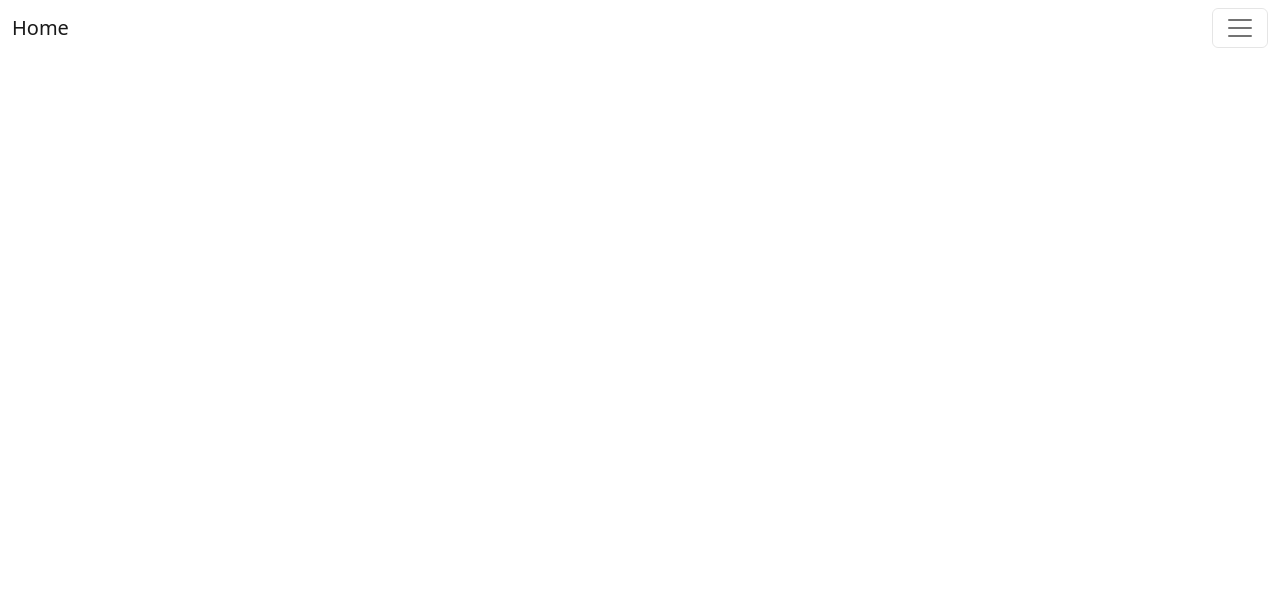
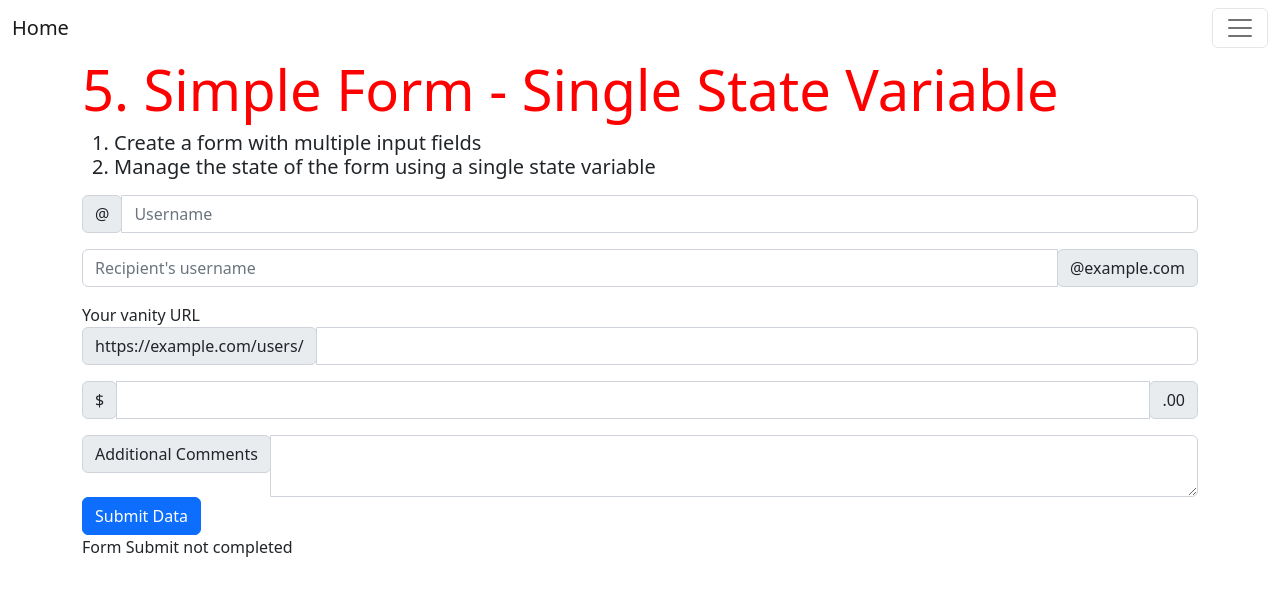
Before and after one commit to hhk998402/react-primer, a React app: page /simpleForm1 in a window 1280 px wide. Before the commit this address had no page. Shown: the top 596 px of the page. Built offline with nearby package versions, Linux system fonts and the light colour scheme.

Commit message:
Simple React Form 1 Completed

```diff
--- a/src/App.js
+++ b/src/App.js
@@ -6,6 +6,7 @@ import NavBar from "./NavBar";
 import Counter from "./StateManagement/Counter";
 import AddTwoNums from "./StateManagement/AddTwoNums";
 import CircleCanvas from "./StateManagement/CircleCanvas";
+import SimpleFormSingleState from "./Forms/SimpleForm1/SimpleFormSingleState";
 
 const App = () => {
     return (
@@ -37,6 +38,11 @@ const App = () => {
                     path="circleCanvas"
                     element={<CircleCanvas />}
                 />
+                <Route
+                    exact
+                    path="simpleForm1"
+                    element={<SimpleFormSingleState />}
+                />
             </Routes>
         </>
 
--- /dev/null
+++ b/src/Forms/SimpleForm1/SimpleFormSingleState.js
@@ -0,0 +1,70 @@
+import React, { useReducer, useState } from "react";
+import formReducer from "./formReducer";
+
+const SimpleFormSingleState = () => {
+    const [formState, dispatch] = useReducer(formReducer, {});
+    const [showFormData, setShowFormData] = useState(false);
+    const handleTextInput = (e) => {
+        dispatch({
+            type: "TEXT_INPUT",
+            name: e.target.name,
+            payload: e.target.value
+        });
+    };
+
+    return(
+        <div className="container">
+            <h1 className="display-4">5. Simple Form - Single State Variable</h1>
+            <h6 className="lead">
+                <ol>
+                    <li>Create a form with multiple input fields</li>
+                    <li>Manage the state of the form using a single state variable</li>
+                </ol>
+            </h6>
+            <div className="row">
+                <div className="input-group mb-3">
+                    <div className="input-group-prepend">
+                        <span className="input-group-text" id="basic-addon1">@</span>
+                    </div>
+                    <input type="text" className="form-control" placeholder="Username" aria-label="Username" aria-describedby="basic-addon1" name="username" value={formState.username} onChange={handleTextInput} />
+                    </div>
+
+                    <div className="input-group mb-3">
+                    <input type="text" className="form-control" placeholder="Recipient's username" aria-label="Recipient's username" aria-describedby="basic-addon2" name="recipient" value={formState.recipient} onChange={handleTextInput} />
+                    <div className="input-group-append">
+                        <span className="input-group-text" id="basic-addon2">@example.com</span>
+                    </div>
+                    </div>
+
+                    <label htmlFor="basic-url">Your vanity URL</label>
+                    <div className="input-group mb-3">
+                    <div className="input-group-prepend">
+                        <span className="input-group-text" id="basic-addon3">https://example.com/users/</span>
+                    </div>
+                    <input type="text" className="form-control" id="basic-url" aria-describedby="basic-addon3" name="url" value={formState.url} onChange={handleTextInput} />
+                    </div>
+
+                    <div className="input-group mb-3">
+                    <div className="input-group-prepend">
+                        <span className="input-group-text">$</span>
+                    </div>
+                    <input type="number" className="form-control" aria-label="Amount (to the nearest dollar)" name="amount" value={formState.amount} onChange={handleTextInput} />
+                    <div className="input-group-append">
+                        <span className="input-group-text">.00</span>
+                    </div>
+                    </div>
+
+                    <div className="input-group">
+                    <div className="input-group-prepend">
+                        <span className="input-group-text">Additional Comments</span>
+                    </div>
+                    <textarea className="form-control" aria-label="Additional Comments" name="comments" value={formState.comments} onChange={handleTextInput}></textarea>
+                    </div>
+                </div>
+                <button className="btn btn-primary" type="submit" onClick={() => setShowFormData(!showFormData)}>Submit Data</button>
+                <div className="text-wrap" style={{wordBreak: "break-all"}}>{showFormData ? JSON.stringify(formState) : "Form Submit not completed"}</div>
+        </div>
+    );
+};
+
+export default SimpleFormSingleState;
--- /dev/null
+++ b/src/Forms/SimpleForm1/formReducer.js
@@ -0,0 +1,14 @@
+const formReducer = (state, action) => {
+    switch(action.type){
+        case "TEXT_INPUT":
+            return{
+                ...state,
+                [action.name]:action.payload
+            };
+            break;
+        default:
+            return state;
+    }
+};
+
+export default formReducer;
--- a/src/Home/Home.js
+++ b/src/Home/Home.js
@@ -54,6 +54,13 @@ const Home = () => {
                         <Link to="/circleCanvas">Demo Link</Link>
                     </AccordionBody>
                     </AccordionItem>
+                    <AccordionItem>
+                    <AccordionHeader targetId="5">Form Handling - Simple, Single State</AccordionHeader>
+                    <AccordionBody accordionId="5">
+                        <strong>Use a single state variable to handle multiple form entries data</strong><br></br>
+                        <Link to="/simpleForm1">Demo Link</Link>
+                    </AccordionBody>
+                    </AccordionItem>
                 </Accordion>
             </div>
         </div>
--- a/src/NavBar.js
+++ b/src/NavBar.js
@@ -41,6 +41,16 @@ const NavBar = (args) => {
                 <DropdownItem>Reset</DropdownItem>
               </DropdownMenu>
             </UncontrolledDropdown>
+            <UncontrolledDropdown nav inNavbar>
+              <DropdownToggle nav caret>
+                Forms
+              </DropdownToggle>
+              <DropdownMenu right>
+                <DropdownItem><NavLink href="/simpleForm1">Simple Form Handling (1-level nesting)</NavLink></DropdownItem>
+                <DropdownItem divider />
+                <DropdownItem>Reset</DropdownItem>
+              </DropdownMenu>
+            </UncontrolledDropdown>
           </Nav>
         </Collapse>
       </Navbar>
--- a/src/StateManagement/CircleCanvas.js
+++ b/src/StateManagement/CircleCanvas.js
@@ -1,4 +1,4 @@
-import React, { useEffect, useState } from "react";
+import React, { useState } from "react";
 
 const CircleCanvas = () => {
     const [points, setPoints] = useState([]);
```
